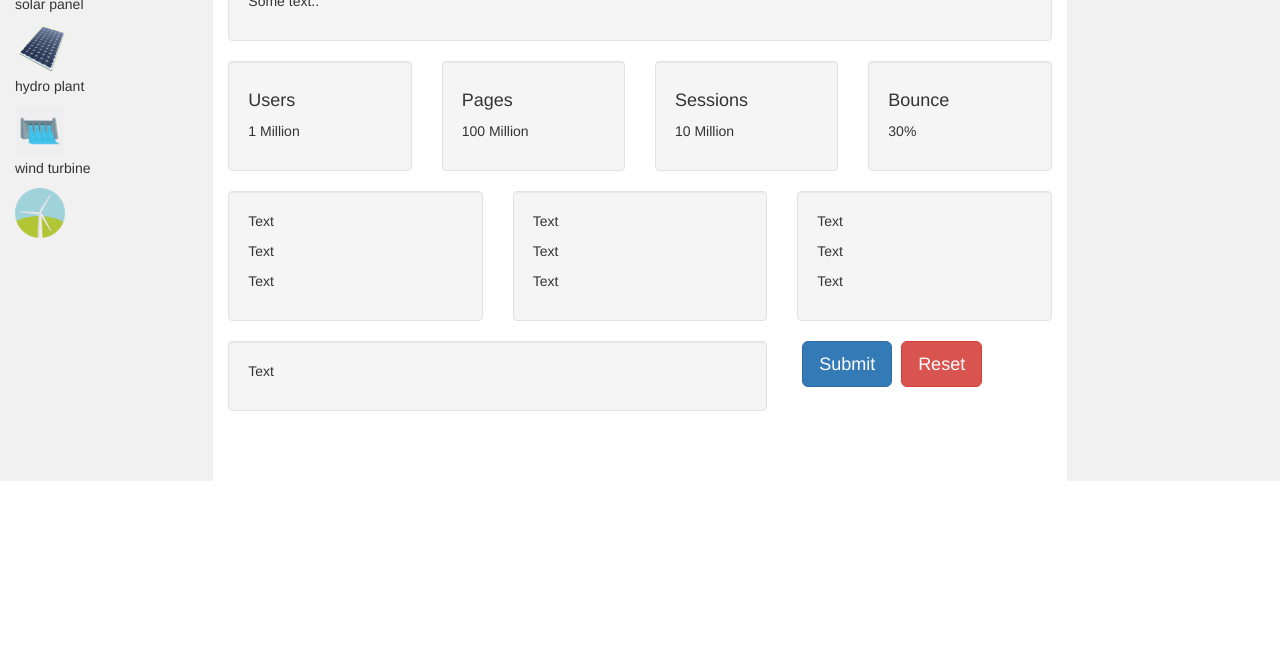
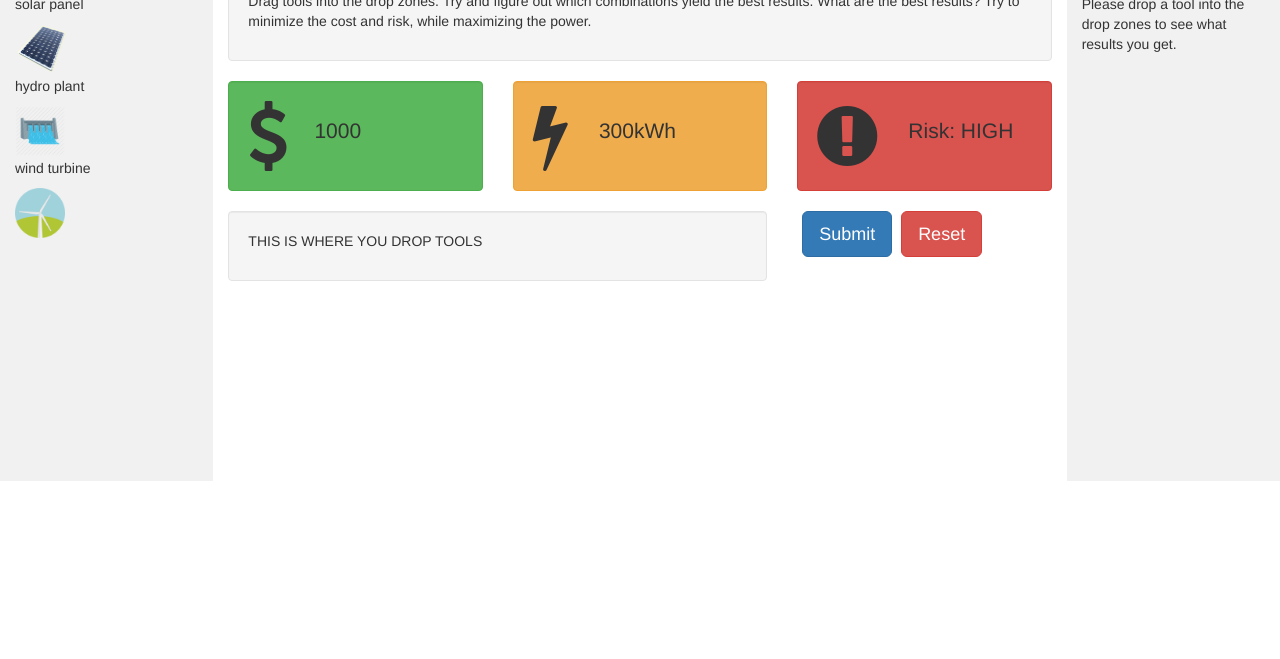
Before and after one commit to Krajiyah/SEEMicroGridTutor, a plain HTML site: page index.html at #!/game in a window 1280 px wide. Shown: the part 141-800 px from the top of the page. Drawn offline with nearby package versions, Linux system fonts and the light colour scheme; some packages are replaced by stand-ins of ours.

Commit message:
adjusted UI for the game & hard coded constants

```diff
--- a/app/controllers/main.js
+++ b/app/controllers/main.js
@@ -5,4 +5,10 @@ angular.module('app.controllers.main', ['ui.drop']).controller("MainCtrl", funct
 		return path;
 	}
 	$scope.tools = Tools.getTools();
+
+	$scope.power = 300;
+	$scope.cost = 1000;
+	$scope.risk = "HIGH";
+
+	$scope.results = ["Please drop a tool into the drop zones to see what results you get."];
 });
--- a/assets/style.css
+++ b/assets/style.css
@@ -25,3 +25,28 @@
 .game-button {
 	margin-left: 5px !important;
 }
+
+.yellow-bg {
+	background-color: #f0ad4e;
+    border-color: #eea236
+}
+
+.green-bg {
+	background-color: #5cb85c;
+    border-color: #4cae4c;
+}
+
+.red-bg {
+	background-color: #d9534f;
+    border-color: #d43f3a;
+}
+
+.box-value, .box-value-extra-margin {
+	font-size: 1.5em!important;
+	margin-top: 15px !important;
+	margin-left: 5px !important;
+}
+
+.box-value-extra-margin {
+	margin-left: 30px !important;
+}
--- a/index.html
+++ b/index.html
@@ -7,6 +7,7 @@
         <link rel="stylesheet" href="https://maxcdn.bootstrapcdn.com/bootstrap/3.3.7/css/bootstrap.min.css">
         <script src="https://ajax.googleapis.com/ajax/libs/jquery/3.2.0/jquery.min.js"></script>
         <script src="https://maxcdn.bootstrapcdn.com/bootstrap/3.3.7/js/bootstrap.min.js"></script>
+        <link href="//maxcdn.bootstrapcdn.com/font-awesome/4.2.0/css/font-awesome.min.css" rel="stylesheet">
         <link rel="stylesheet" href="assets/style.css">
     </head>
     <body ng-app="app" ng-controller="MainCtrl">
--- a/views/game.html
+++ b/views/game.html
@@ -13,62 +13,51 @@
     </div>
     <div class="col-sm-8">
       <div class="well">
-        <h4>Dashboard</h4>
-        <p>Some text..</p>
-      </div>
-      <div class="row">
-        <div class="col-sm-3">
-          <div class="well">
-            <h4>Users</h4>
-            <p>1 Million</p>
-          </div>
-        </div>
-        <div class="col-sm-3">
-          <div class="well">
-            <h4>Pages</h4>
-            <p>100 Million</p>
-          </div>
-        </div>
-        <div class="col-sm-3">
-          <div class="well">
-            <h4>Sessions</h4>
-            <p>10 Million</p>
-          </div>
-        </div>
-        <div class="col-sm-3">
-          <div class="well">
-            <h4>Bounce</h4>
-            <p>30%</p>
-          </div>
-        </div>
+        <h4>Game</h4>
+        <p>Drag tools into the drop zones. Try and figure out which combinations yield the best results. What are the best results? Try to minimize the cost and risk, while maximizing the power.</p>
       </div>
       <div class="row">
         <div class="col-sm-4">
-          <div class="well">
-            <p>Text</p>
-            <p>Text</p>
-            <p>Text</p>
+          <div class="well green-bg">
+            <div class="row">
+              <div class="col-sm-3">
+                <i class="fa fa-5x fa-usd" aria-hidden="true"></i>
+              </div>
+              <div class="col-sm-9">
+                <p class="box-value">{{cost}}</p>
+              </div>
+            </div>
           </div>
         </div>
         <div class="col-sm-4">
-          <div class="well">
-            <p>Text</p>
-            <p>Text</p>
-            <p>Text</p>
+          <div class="well yellow-bg">
+            <div class="row">
+              <div class="col-sm-3">
+                <i class="fa fa-5x fa-bolt" aria-hidden="true"></i>
+              </div>
+              <div class="col-sm-9">
+                <p class="box-value">{{power + 'kWh'}}</p>
+              </div>
+            </div>
           </div>
         </div>
         <div class="col-sm-4">
-          <div class="well">
-            <p>Text</p>
-            <p>Text</p>
-            <p>Text</p>
+          <div class="well red-bg">
+            <div class="row">
+              <div class="col-sm-3">
+                <i class="fa fa-5x fa-exclamation-circle" aria-hidden="true"></i>
+              </div>
+              <div class="col-sm-9">
+                <p class="box-value-extra-margin">{{'Risk: ' + risk}}</p>
+              </div>
+            </div>
           </div>
         </div>
       </div>
       <div class="row">
         <div class="col-sm-8">
           <div class="well">
-            <p>Text</p>
+            <p>THIS IS WHERE YOU DROP TOOLS</p>
           </div>
         </div>
         <div class="col-sm-4">
@@ -78,10 +67,11 @@
       </div>
     </div>
     <div class="col-sm-2 sidenav hidden-xs">
-      <h2></h2>
+      <h2>Results</h2>
       <ul class="nav nav-pills nav-stacked">
-        <li>Result1</li>
-        <li>Result2</li>
+        <li ng-repeat="result in results">
+          {{result}}
+        </li>
       </ul><br>
     </div>
   </div>
```
